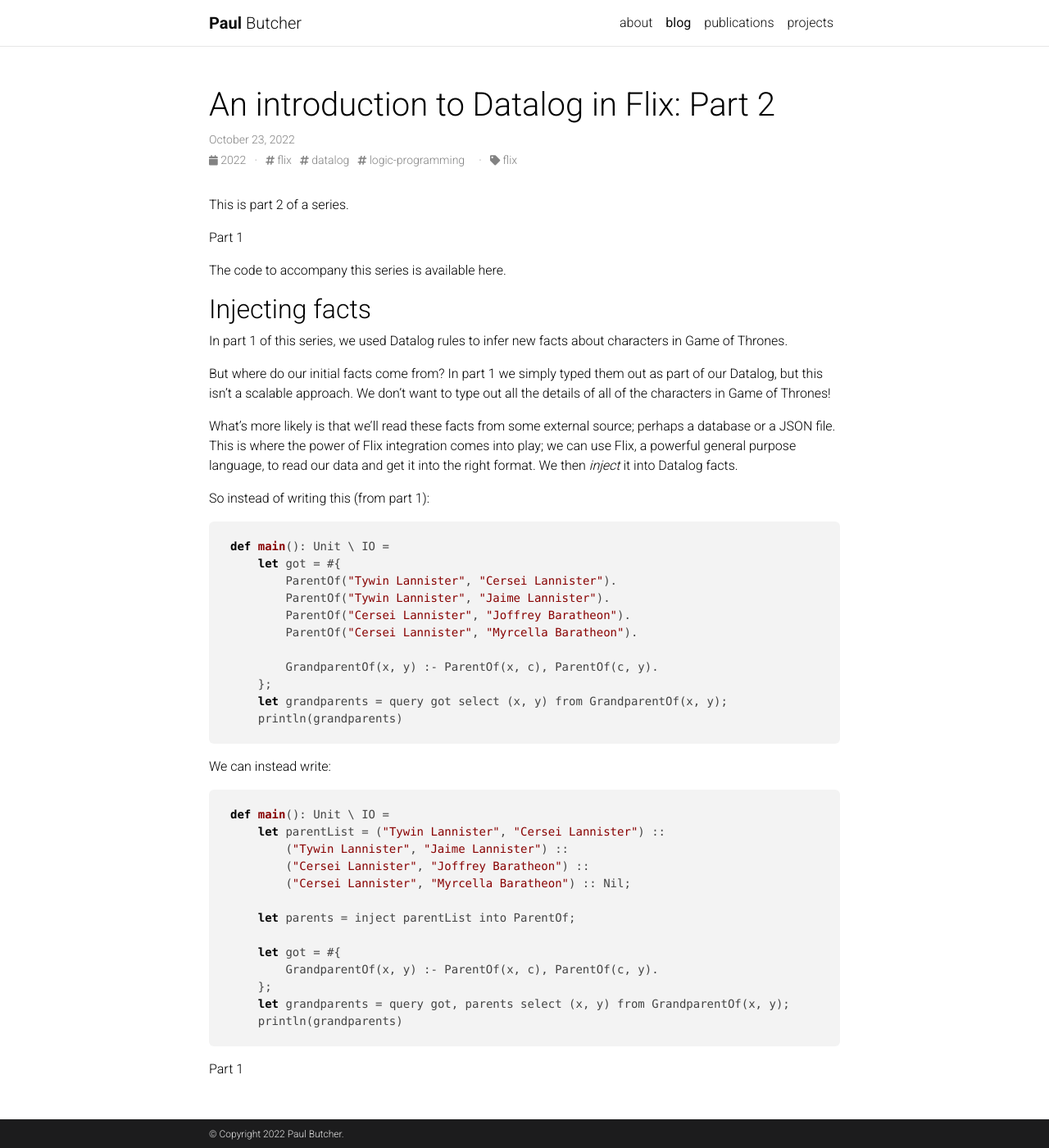
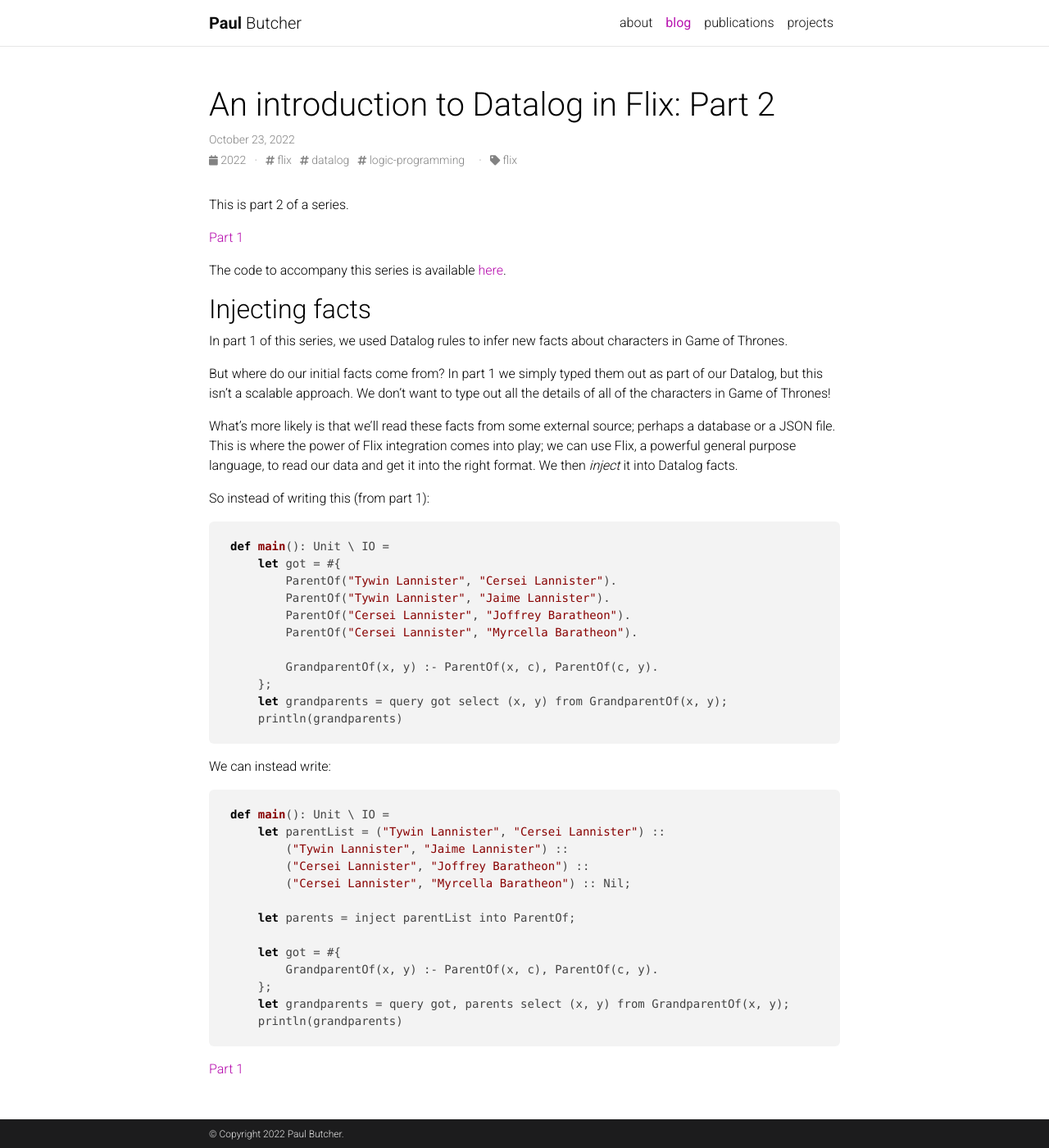
Before and after one commit to paulbutcher/paulbutcher.github.io, a Jekyll site: the page built from _posts/2022-10-23-datalog2.md, in a window 1280 px wide and 1400 px high. Shown: the whole window at 82% size. Built offline with Jekyll 4.4.1, drawn with Linux system fonts in a browser that asks for light colours; nearby versions of some CDN libraries; comment, search, counter and statistics services are not loaded; a style sheet for code colours, icons or effects is not loaded.

Commit message:
Another attempt at theming

```diff
--- a/_sass/_base.scss
+++ b/_sass/_base.scss
@@ -613,7 +613,7 @@ pre {
 }
 
 code {
-  color: var(--global-theme-color);
+  color: var(--black-color);
   background-color: var(--global-code-bg-color);
   border-radius: 3px;
   padding: 3px 3px;
--- a/_sass/_themes.scss
+++ b/_sass/_themes.scss
@@ -7,7 +7,7 @@
   --global-code-bg-color: #{$code-bg-color-light};
   --global-text-color: #{$black-color};
   --global-text-color-light: #{$grey-color};
-  --global-theme-color: #{$black-color};
+  --global-theme-color: #{$purple-color};
   --global-hover-color: #{$purple-color};
   --global-footer-bg-color: #{$grey-color-dark};
   --global-footer-text-color: #{$grey-color-light};
```
